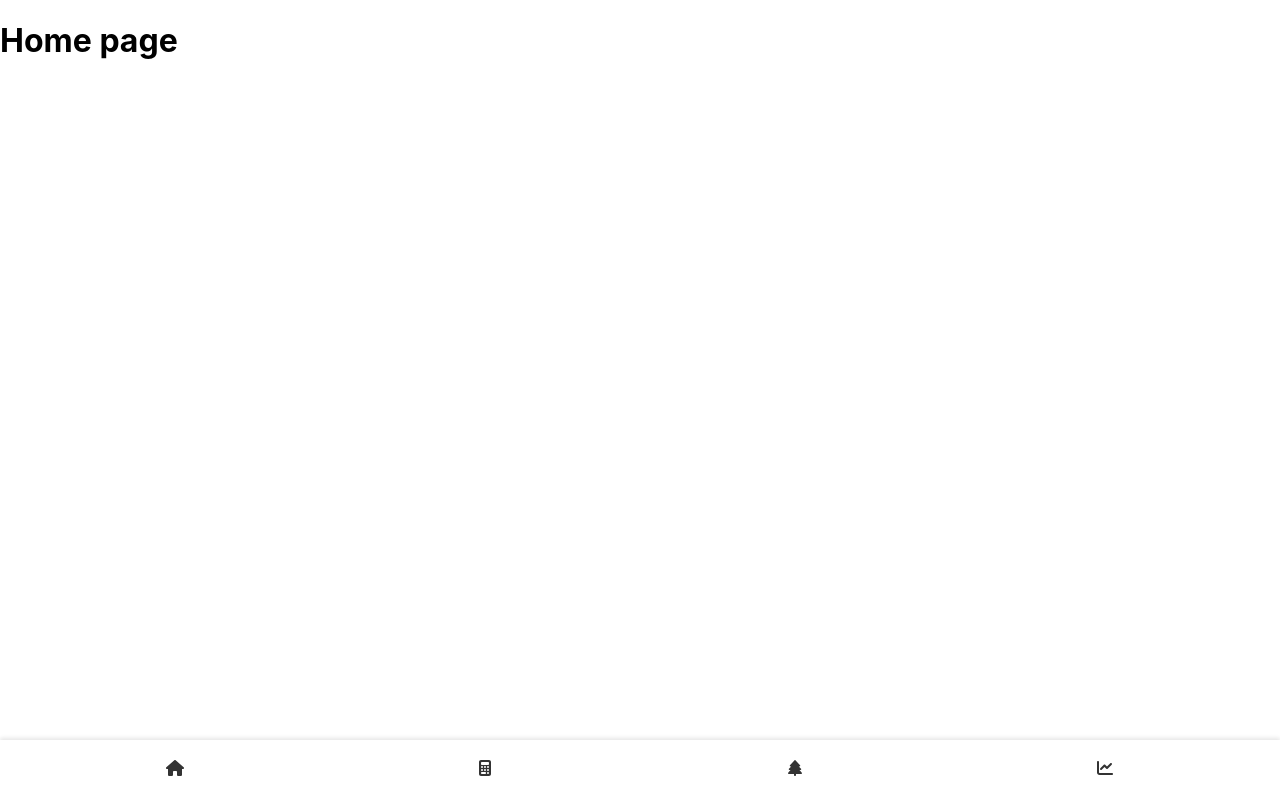
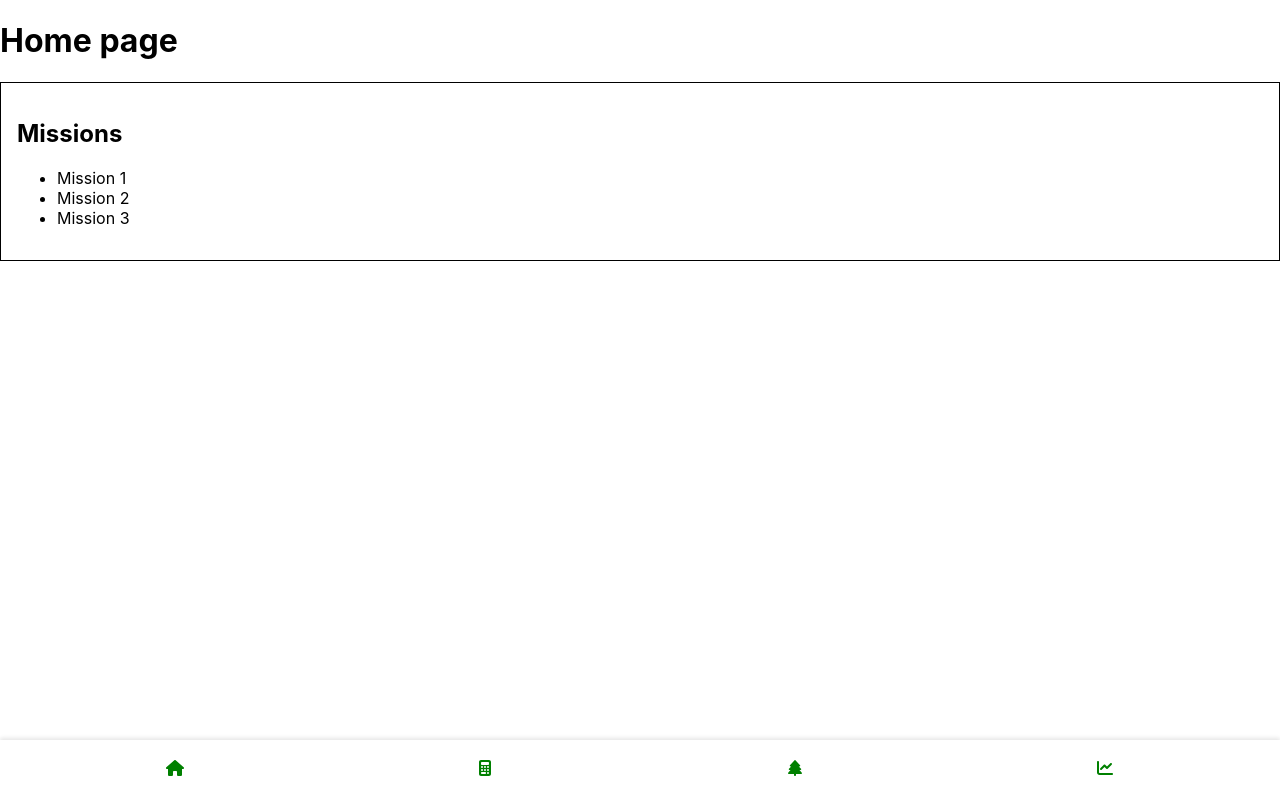
Before and after one commit to lowee1/Carbon-Footprint-PWA, a React (Create React App) app in the folder carbon-footprint-pwa/: page / in a window 1280 px wide. Built offline with nearby package versions, Linux system fonts and the light colour scheme.

Commit message:
separate pages out into files and introduce missions

```diff
--- a/carbon-footprint-pwa/public/App.css
+++ b/carbon-footprint-pwa/public/App.css
@@ -80,4 +80,5 @@ nav svg {
   width: 32px;
   height: 32px;
   margin-bottom: 4px;
+  color: green;
 }
--- a/carbon-footprint-pwa/src/App.js
+++ b/carbon-footprint-pwa/src/App.js
@@ -6,6 +6,11 @@ import {
   faTree,
   faChartLine
 } from "@fortawesome/free-solid-svg-icons";
+
+import HomePage from "./pages/Home";
+import CalculatorPage from "./pages/Calculator";
+import ForestPage from "./pages/Forest";
+import StatisticsPage from "./pages/Statistics";
 
 function App() {
   return (
@@ -44,36 +49,4 @@ function App() {
   );
 }
 
-function HomePage() {
-  return (
-    <>
-      <h1>Home page</h1>
-    </>
-  );
-}
-
-function ForestPage() {
-  return (
-    <>
-      <h1>Forest</h1>
-    </>
-  );
-}
-
-function StatisticsPage() {
-  return (
-    <>
-      <h1>Statistics</h1>
-    </>
-  );
-}
-
-function CalculatorPage() {
-  return (
-    <>
-      <h1>Calculator</h1>
-    </>
-  );
-}
-
 export default App;
--- a/carbon-footprint-pwa/src/index.js
+++ b/carbon-footprint-pwa/src/index.js
@@ -7,7 +7,7 @@ import reportWebVitals from './reportWebVitals';
 import { Workbox } from 'workbox-window';
 
 if ('serviceWorker' in navigator) {
-  const wb = new Workbox('./sw.js');
+  const wb = new Workbox('./service-worker.js');
   wb.register();
 }
 
--- /dev/null
+++ b/carbon-footprint-pwa/src/pages/Calculator.js
@@ -0,0 +1,9 @@
+function CalculatorPage() {
+  return (
+    <>
+      <h1>Calculator</h1>
+    </>
+  );
+}
+
+export default CalculatorPage;
--- /dev/null
+++ b/carbon-footprint-pwa/src/pages/Forest.js
@@ -0,0 +1,9 @@
+function ForestPage() {
+  return (
+    <>
+      <h1>Forest</h1>
+    </>
+  );
+}
+
+export default ForestPage;
--- /dev/null
+++ b/carbon-footprint-pwa/src/pages/Home.js
@@ -0,0 +1,13 @@
+import React from 'react';
+import Missions from './Missions';
+
+function HomePage() {
+  return (
+    <div>
+      <h1>Home page</h1>
+      <Missions />
+    </div>
+  );
+}
+
+export default HomePage;
--- /dev/null
+++ b/carbon-footprint-pwa/src/pages/Missions.js
@@ -0,0 +1,16 @@
+import React from 'react';
+
+function Missions() {
+  return (
+    <div style={{ border: '1px solid black', padding: '16px' }}>
+      <h2>Missions</h2>
+      <ul>
+        <li>Mission 1</li>
+        <li>Mission 2</li>
+        <li>Mission 3</li>
+      </ul>
+    </div>
+  );
+}
+
+export default Missions;
--- /dev/null
+++ b/carbon-footprint-pwa/src/pages/Statistics.js
@@ -0,0 +1,9 @@
+function StatisticsPage() {
+  return (
+    <>
+      <h1>Statistics</h1>
+    </>
+  );
+}
+
+export default StatisticsPage;
```
Also changed, not shown: carbon-footprint-pwa/public/service-worker.js (renamed from carbon-footprint-pwa/public/sw.js).
